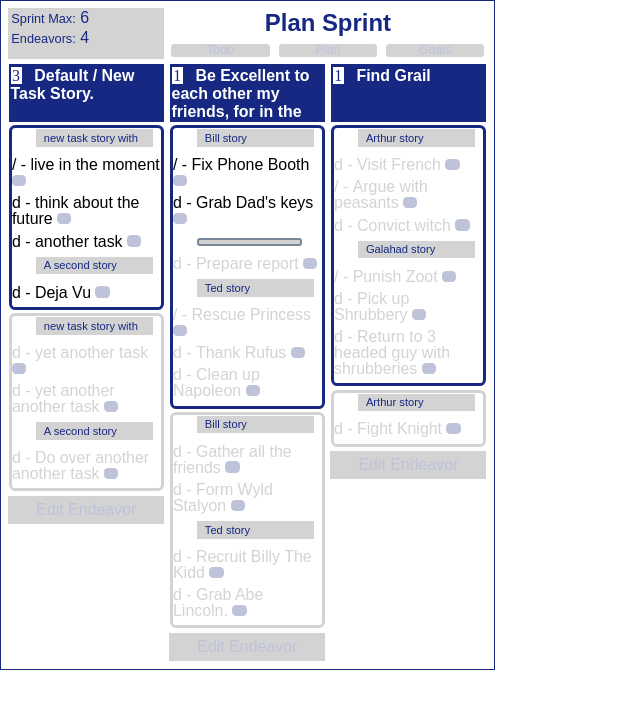
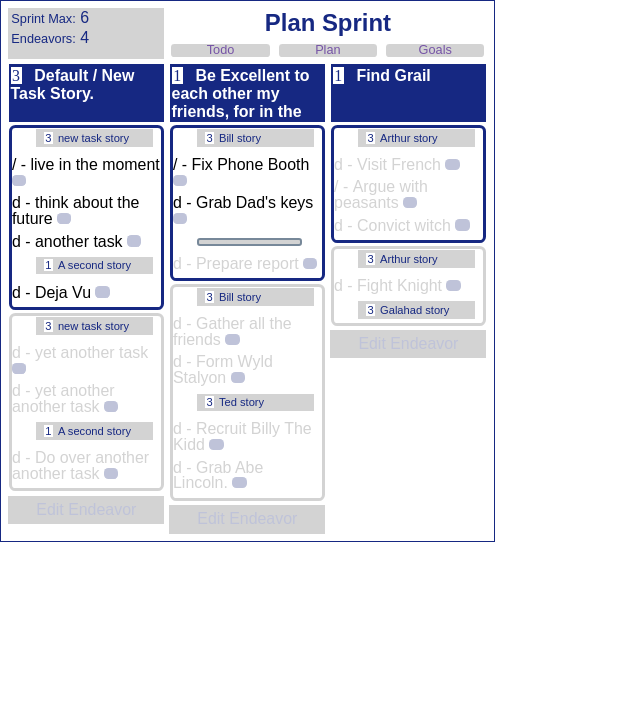
Before and after one commit to psons/task-blotter, a React (Create React App) app: page / in a window 1280 px wide. Shown: the top 708 px of the page, without its empty margins (0-640 px from the left). Built offline with nearby package versions, Linux system fonts and the light colour scheme.

Commit message:
Story separators in sprint always render, even if zero tasks

```diff
--- a/src/components/Endeavor.tsx
+++ b/src/components/Endeavor.tsx
@@ -15,16 +15,35 @@ class Endeavor extends React.Component<EndeavorCT, any> {
     static contextType = TbContext;
     context!: React.ContextType<typeof TbContext>;
 
-    buildRenderStories(stories: StoryT[], story_displays: StorySprintMetaT[], is_top: boolean) {
-
+    /**
+     * Builds and returns the task list JSX elements to display for stories in this endeavor.
+     * Two cases are supported:
+     *      - is_in_sprint informs the Story component to renter its parts that are in sprint according to the metadata.
+     *      - else informs the Story component to renter its parts that are out of the sprint according to the metadata.
+     * @param stories the list of stories in this endeavor.
+     * @param story_displays the list of display metadata about stores in this Endeavor.
+     * @param is_in_sprint true if the task list to render is in sprint.
+     * @param maxStories is the number of stories endeavor is configured to contribute tasks into the sprint
+     */
+    buildRenderStories(
+        stories: StoryT[], story_displays: StorySprintMetaT[],
+        is_in_sprint: boolean, maxStories: number=-1)  {
         let _renderStories: JSX.Element[] = [];
-        // while ... && sIdx <= this.context.endeavors[sIdx].maxStories
         for ( let sIdx=0 ; sIdx < stories.length  ; sIdx++) {
             // console.log(`Endeavor in_sprint story: ${stories[sIdx].name}`)
-            _renderStories.push(
-                <Story eidx={this.props.eidx} sidx={sIdx} story_t={stories[sIdx]} story_meta={story_displays[sIdx]}
-                       is_top={is_top} key={stories[sIdx].sid}></Story>
-            )
+            if (is_in_sprint ) {
+                // in the sprint, push only stories less than maxStories
+                if (sIdx <maxStories) {
+                    _renderStories.push(
+                        <Story eidx={this.props.eidx} sidx={sIdx} story_t={stories[sIdx]} story_meta={story_displays[sIdx]}
+                               is_top={is_in_sprint} key={stories[sIdx].sid}></Story>)
+                }
+            } else {
+                _renderStories.push(
+                    // below the sprint, push everything
+                    <Story eidx={this.props.eidx} sidx={sIdx} story_t={stories[sIdx]} story_meta={story_displays[sIdx]}
+                           is_top={is_in_sprint} key={stories[sIdx].sid}></Story>)
+            }
         }
         return _renderStories;
     }
@@ -53,7 +72,9 @@ class Endeavor extends React.Component<EndeavorCT, any> {
                     <span className="endeavor_name">{name}</span>
                 </div>
                 <div className="task_list tasks_list_endeavor_in_sprint">
-                    {this.buildRenderStories(story_list, story_display_list, true)}
+                    {this.buildRenderStories(story_list,
+                        story_display_list, true,
+                        this.context.endeavors[this.props.eidx].maxStories)}
                 </div>
                 <div className="task_list tasks_list_endeavor_out_of_sprint">
                     {this.buildRenderStories(story_list, story_display_list, false)}
--- a/src/components/Story.tsx
+++ b/src/components/Story.tsx
@@ -24,14 +24,15 @@ class Story extends React.Component<StoryCT, any> {
     buildRenderTasks( some_tasks: TaskT[], is_sp_cand: boolean, sprint_end: boolean, num_t_contrib: number) {
         let _renderTasks: JSX.Element[] = [];
         let end_sep_rendered: boolean = false;
-        let end_sep: JSX.Element = (<div key={0} className="sep sep_sprint_end">Tasks after this are beyond MaxTasks:</div>);
+        let end_sep: JSX.Element = (<div key={0} className="sep sep_sprint_end">
+            Tasks after this are beyond sprint_max_tasks: (out of sprint)</div>);
         for ( let tIdx=0 ; tIdx < some_tasks.length ; tIdx++) {
             // console.log(`buildRenderTasks(-) task: ${some_tasks[tIdx].title}`)
             if (   sprint_end  // first iteration beyond sprint capacity
                 && tIdx === num_t_contrib
                 && is_sp_cand
             ) {
-                _renderTasks.push(end_sep);
+                _renderTasks.push(end_sep); // Push the sprint end separator into the list of elements to render()
                 is_sp_cand = false;
             } else if ( tIdx >= num_t_contrib) {
                 is_sp_cand = false;  // beyond sprint capacity
@@ -60,9 +61,9 @@ class Story extends React.Component<StoryCT, any> {
         // console.log(`taskListSlice map .title-: ${taskListSlice.map( task => task.title)}`)
         // suppress display of separator for empty task lists.
         let classNames="sep sep_story "
-        if (taskListSlice.length < 1){
-            classNames= "not_displayed";
-        }
+        // if (taskListSlice.length < 1){
+        //     classNames= "not_displayed";
+        // }
 
         // Leaving renderTasks code commented, as example of the type that works
         // for the expanded array expression below in JSX.
--- a/src/components/context/TbContext.tsx
+++ b/src/components/context/TbContext.tsx
@@ -69,6 +69,8 @@ export class TbProvider extends Component<any, ProviderStateI>{
         }
     }
 
+    /** sets metadata in a parallel structure to the Endeavors with info to render
+     * stories and tasks correctly based on sprint inclusion. */
     static buildEndeavorMeta(_sprint_max_tasks: number, _endeavors: EndeavorT[]){
         let _endeavor_meta: EndeavorSprintMetaT[] = [];
         let _sprintCapacityLeft = _sprint_max_tasks;
@@ -86,7 +88,13 @@ export class TbProvider extends Component<any, ProviderStateI>{
             for ( let sIdx=0 ; sIdx < endeavors[eIdx].story_list.length ; sIdx++){
                 let sprint_ended = false;
                 let _currentStory = endeavors[eIdx].story_list[sIdx];
-                let _storyCandidateCount = Math.min(_currentStory.taskList.length, _currentStory.maxTasks);
+                let _storyCandidateCount = 0;
+                if (sIdx < endeavors[eIdx].maxStories ) {
+                    /** the Endeavor eIdx is configured to include this story,
+                     * so it may contribute some tasks to the sprint.
+                     */
+                    _storyCandidateCount = Math.min(_currentStory.taskList.length, _currentStory.maxTasks);
+                }
                 [_sprintCapacityLeft, _contribution ] = TbProvider.determineSprintContribution(
                                                                         _sprintCapacityLeft, _storyCandidateCount);
                 // console.log(`\t currentStory.name: ${_currentStory.name} .sid: ${_currentStory.sid} `);
@@ -127,7 +135,9 @@ export class TbProvider extends Component<any, ProviderStateI>{
 
     handleChangeEndeavorMaxStories = (eidx: number, delta: number) => {
         console.log(`Got a click to change maxStories in endeavor by ${delta} for eidx: ${eidx}`);
-        let newMax = this.state.endeavors[eidx].maxStories + delta
+        let stories = this.state.endeavors[eidx].story_list.length
+        let newMax = Math.min(this.state.endeavors[eidx].maxStories + delta, stories);
+        newMax = Math.max(newMax, 0);
         // This could have been done with IDs instead of indecies:
         // https://stackoverflow.com/questions/49477547/setstate-of-an-array-of-objects-in-react
         this.setState(
@@ -143,7 +153,10 @@ export class TbProvider extends Component<any, ProviderStateI>{
 
     handleChangeStoryMaxTasks = (eidx: number, sidx: number, delta: number) => {
         console.log(`Got a click to change maxTasks in story by ${delta} for eidx,sidx: ${eidx},${sidx}`);
-        let newMax = this.state.endeavors[eidx].story_list[sidx].maxTasks + delta
+
+        let tasks = this.state.endeavors[eidx].story_list[sidx].taskList.length;
+        let newMax = Math.min(this.state.endeavors[eidx].story_list[sidx].maxTasks + delta, tasks);
+        newMax = Math.max(newMax, 0);
         // This could have been done with IDs instead of indecies:
         // https://stackoverflow.com/questions/49477547/setstate-of-an-array-of-objects-in-react
         this.setState(
--- a/src/css/t_blotter.css
+++ b/src/css/t_blotter.css
@@ -5,6 +5,7 @@
     /*--sprint_task_color: #8f97bd;*/
     --passive_color: lightgray;
     --prompt_background: #69618b;
+    --prompt_foreground: #7654A6FF;
     --prompt_color: #bfcde2;
     --sep_h_margin: 1.5rem;
     --font_fam_setting_display: sans-serif;
@@ -52,7 +53,18 @@
     /*border-radius: .4rem;*/
     /*margin: 0 .1rem 0 .1rem;*/
     margin: 0 ;
+    margin: 0 ;
 }
+
+.statistics_panel:hover .micro-control {display: inline; }
+.statistics_panel>.incremetable {
+    background-color: white;
+    margin: auto .3rem auto auto;
+}
+.statistics_panel:hover>.incremetable {
+    color: var(--endeavor_task_color);
+}
+
 
 .label_val_pair {
     margin: .1rem 0 .1rem 0;
@@ -85,7 +97,7 @@
     font-family: sans-serif;
     font-size: .8rem;
     text-align: center;
-    color: var(--sprint_task_color);
+    color: var(--prompt_foreground);
     background-color: var(--passive_color);
     /*border: solid var(--passive_color) .2rem;*/
     border: solid white .2rem;
@@ -120,6 +132,7 @@
 .micro-control {
     display: none;  /*use with-> .some_parent:hover micro-control {display: inline; } */
     background-color: #bfc3d9;
+    color: var(--prompt_foreground);
     /*background-color: var(--sprint_task_color);*/
     /*background-color: var(--prompt_background);*/
     font-family: "Andale Mono";
@@ -164,18 +177,12 @@
 }
 
 .endeavor_head_bar:hover .micro-control {display: inline; }
-.endeavor_head_bar:hover .micro-inline {display: inline; }
 .endeavor_head_bar>.incremetable {
-    /*display: none;*/
     background-color: white;
     margin: auto .3rem auto auto;
 }
-
-/* same as micro-inline */
 .endeavor_head_bar:hover>.incremetable {
-    /*display: inline;*/
     color: var(--endeavor_task_color);
-
 }
 
 
@@ -186,7 +193,7 @@
     line-height: normal;
     width: calc(100% - 1.2rem);
     height: auto;
-    /*overflow: visible;*/
+    /*overflow: visible;  not needed. no overflow since the box becomes big enough.*/
     padding: .5rem;
 }
 
@@ -337,26 +344,19 @@ The button height that is inlined with the span elements in sep_story is:
     color: var(--endeavor_task_color);
 }
 
-
+.sep_story:hover .micro-control {display: inline; }
 .sep_story>.incremetable {
-    display: none;
+    background-color: white;
     margin: auto .3rem auto auto;
 }
+.sep_story:hover>.incremetable {
+    /*display: inline;*/
+    color: var(--endeavor_task_color);
 
-/* same as micro-inline */
-.sep_story:hover>.incremetable {
-    display: inline;
-    /*display: inline-block;*/
 }
 
 /*'not' in a selector: https://stackoverflow.com/questions/30835168/*/
-/*Just for debugging when the incremetable is visible.*/
-/*.sep_story:not(hover)>.incremetable .micro-inline {*/
-/*    position: relative;*/
-/*    bottom: .18em;           !* position: and bottom: are used to hike the control up*/
-/*                               because it is not as tall as the text it is inlined with.*/
-/*                               *!*/
-/*}*/
+/*.sep_story:not(hover)>.incremetable .micro-inline {}*/
 
 .sep_story:hover {
     box-sizing: content-box;
@@ -379,15 +379,22 @@ The button height that is inlined with the span elements in sep_story is:
 }
 
 .sep_sprint_end:hover {
+    /**/
+    box-sizing: content-box;
+    margin: 2px 2px 2px 2px;
+    width: calc(100% - 8px - 1rem) ;  /* 100% content box - 2 * (border + 2px)  - 2 * padding  */
+    /*line-height: normal;*/
+    /**/
     border: solid var(--endeavor_task_color) 2px;
     background-color: white;
-    font-size: 1.1rem;
+    font-size: .9rem;
+    font-style: italic;
+    font-weight: lighter;
     height: auto;
     color: var(--endeavor_task_color);
     margin: 0  ;
     padding: 0 .5rem 0 .5rem;
 }
-
 
 .task {
     display: block;
```
